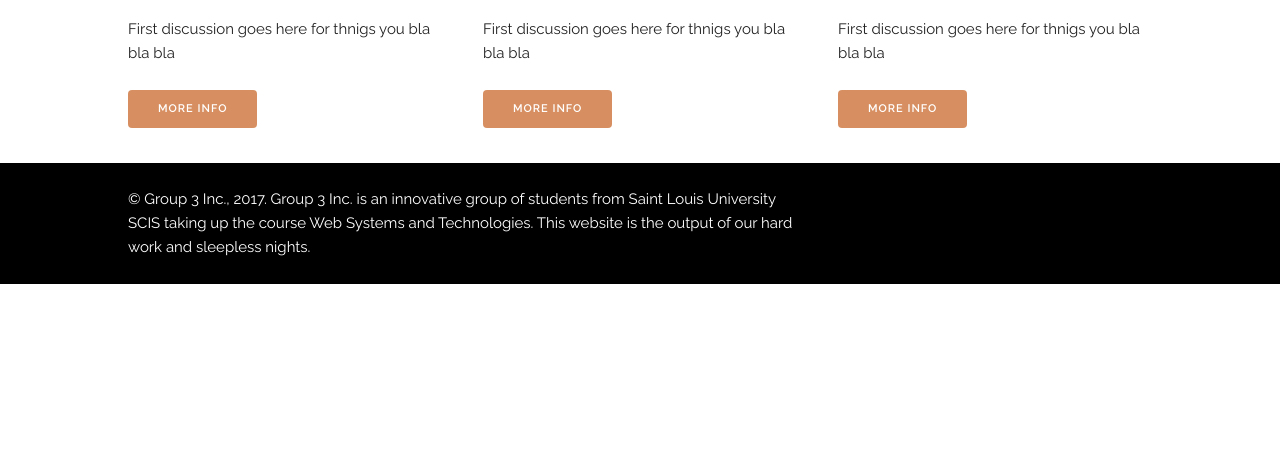
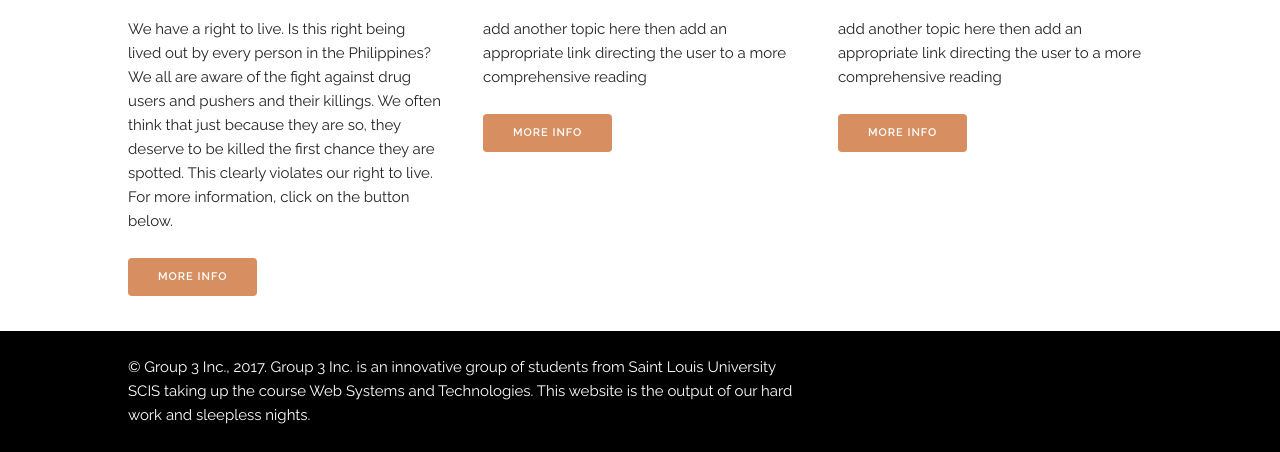
Before and after one commit to ling11879/webtekLab-advocacy, a plain HTML site: page index.html in a window 1280 px wide. Shown: the part 443-895 px from the top of the page. Before the commit the page ends 800 px from the top, so only its background shows below. Drawn offline with Linux system fonts and the light colour scheme.

Commit message:
added more content to index.html

```diff
--- a/index.html
+++ b/index.html
@@ -23,7 +23,7 @@
                         <a class="button" href="pages/campaign.html">Campaign</a>
                         <a class="button" href="pages/gallery.html">Gallery</a>
                         <a class="button" href="pages/aboutus.html">About us</a>
-                        <a class="button" href="pages/laws.html">Laws</a>
+                        <a class="button" href="laws.html">Laws</a>
                     </div>
                 </div>
                 <div class="row action">
@@ -43,15 +43,15 @@
             </div>
             <div class="row">
                 <div class="four columns">
-                    <p>First discussion goes here for thnigs you bla bla bla</p>
+                    <p>We have a right to live. Is this right being lived out by every person in the Philippines? We all are aware of the fight against drug users and pushers and their killings. We often think that just because they are so, they deserve to be killed the first chance they are spotted. This clearly violates our right to live. For more information, click on the button below.</p>
+                    <p><a href="pages/campaign.html" class="button">More info</a></p>
+                </div>
+                <div class="four columns">
+                    <p>add another topic here then add an appropriate link directing the user to a more comprehensive reading</p>
                     <p><a href="#" class="button">More info</a></p>
                 </div>
                 <div class="four columns">
-                    <p>First discussion goes here for thnigs you bla bla bla</p>
-                    <p><a href="#" class="button">More info</a></p>
-                </div>
-                <div class="four columns">
-                    <p>First discussion goes here for thnigs you bla bla bla</p>
+                    <p>add another topic here then add an appropriate link directing the user to a more comprehensive reading</p>
                     <p><a href="#" class="button">More info</a></p>
                 </div>
             </div>
```
